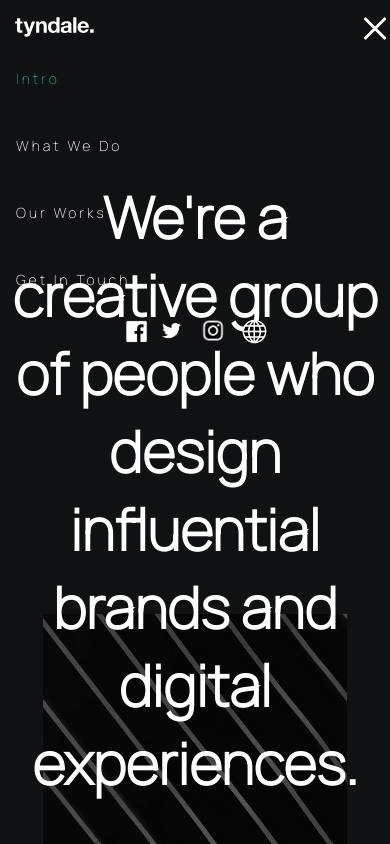
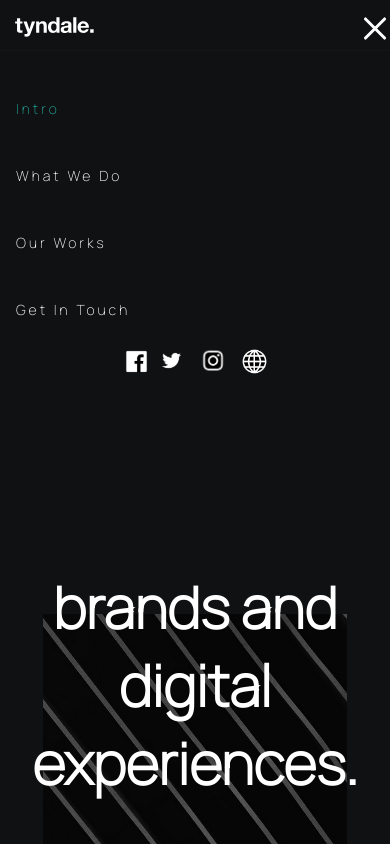
Before and after one commit to nIMblEt06/dvmTasks, a plain HTML site: page index.html in a window 390 px wide. Both pictures are taken after a click on the link 363 px from the left and 33 px from the top of the page. Shown: the top 844 px of the page. Drawn offline with Linux system fonts and the light colour scheme.

Commit message:
Edited navbar responsiveness.

```diff
--- a/styles.css
+++ b/styles.css
@@ -137,7 +137,16 @@ body{
         align-items: flex-start;
         z-index: 1;
     }
-
+    .nav_menu{
+        height: 60vh;
+        position: relative;
+        top:30px;
+        right: 0;
+        left: 0;
+        z-index: 2;
+        flex-direction: column;
+        background: #0f1112;
+    }
     .navbar-links ul{
         flex-direction: column;
         width: 100%;
```
